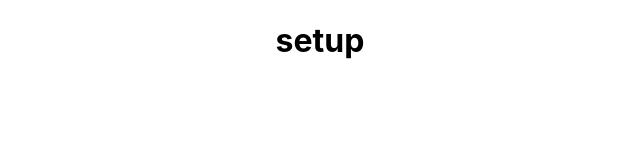
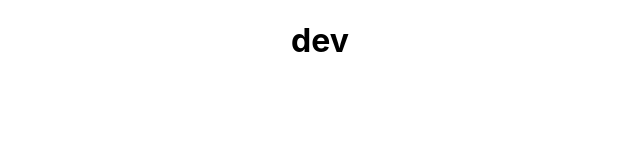
Before and after one commit to rebecca-romeo/free-travel, a React (Create React App) app: page / in a window 1280 px wide. Shown: the top 160 px of the page, without its empty margins (320-960 px from the left). Built offline with nearby package versions, Linux system fonts and the light colour scheme.

Commit message:
dev branch creation

```diff
--- a/src/App.js
+++ b/src/App.js
@@ -4,7 +4,7 @@ import './App.css';
 function App() {
   return (
     <div className="App">
-      <h1>setup</h1>
+      <h1>dev</h1>
     </div>
   );
 }
```
